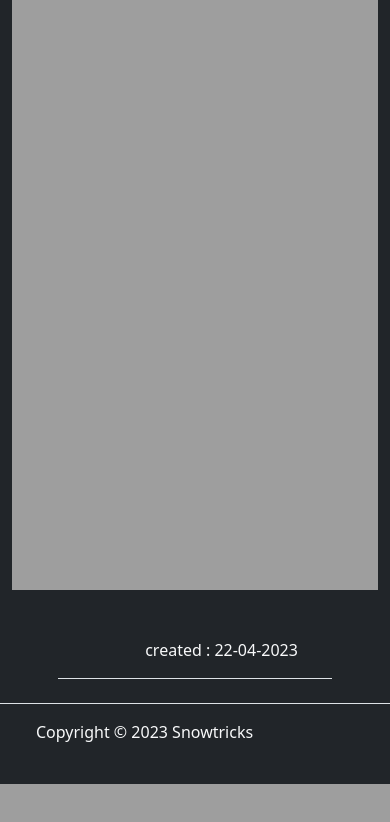
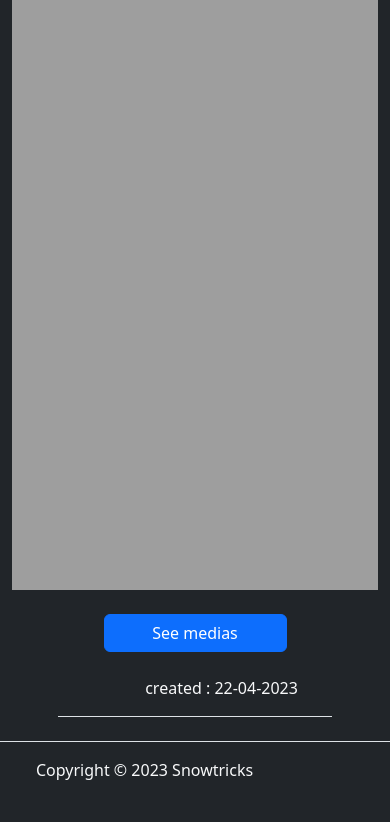
Before and after one commit to requenaGuillaume/snowtricks, a Symfony app: template templates/trick/index.html.twig in a window 390 px wide. Shown: the part 112-934 px from the top of the page. Before the commit the page ends 896 px from the top, so only its background shows below. Run offline with Twig, Linux system fonts and the light colour scheme; the template is opened without the code that fills it, so the values that code supplies are empty; some libraries are stand-ins or nearby versions.

Commit message:
add js button see media

```diff
--- a/templates/trick/index.html.twig
+++ b/templates/trick/index.html.twig
@@ -21,6 +21,15 @@
             height: 60px;
             border-radius: 50%;
         }
+        button{
+            margin: 0 auto;
+        }
+
+        @media screen and (max-width: 575px){
+            .hide{
+                display: none !important;
+            }
+        }
     </style>
 {% endblock %}
 
@@ -32,7 +41,9 @@
         <h1 class="text-center">{{ trick.title | capitalize }}</h1>
     </div>
 
-    <div class="d-flex justify-content-between">
+    <button id="mobile" class="d-sm-none d-block w-50 btn btn-primary">See medias</button>
+
+    <div id="medias" class="d-flex justify-content-between hide">
         {% set imageNumber = 1 %}
         {% for image in otherImages %}
             <div class="mb-4" style="width: 20%; height: 100px;">
@@ -110,3 +121,15 @@
     </div>
 
 {% endblock %}
+
+{% block javascripts %}
+    <script>
+        const mediaButton = document.getElementById('mobile');
+        const medias = document.getElementById('medias');
+
+        mediaButton.addEventListener('click', () => {
+            medias.classList.remove('hide');
+            mediaButton.classList.add('hide');
+        });
+    </script>
+{% endblock %}
```
